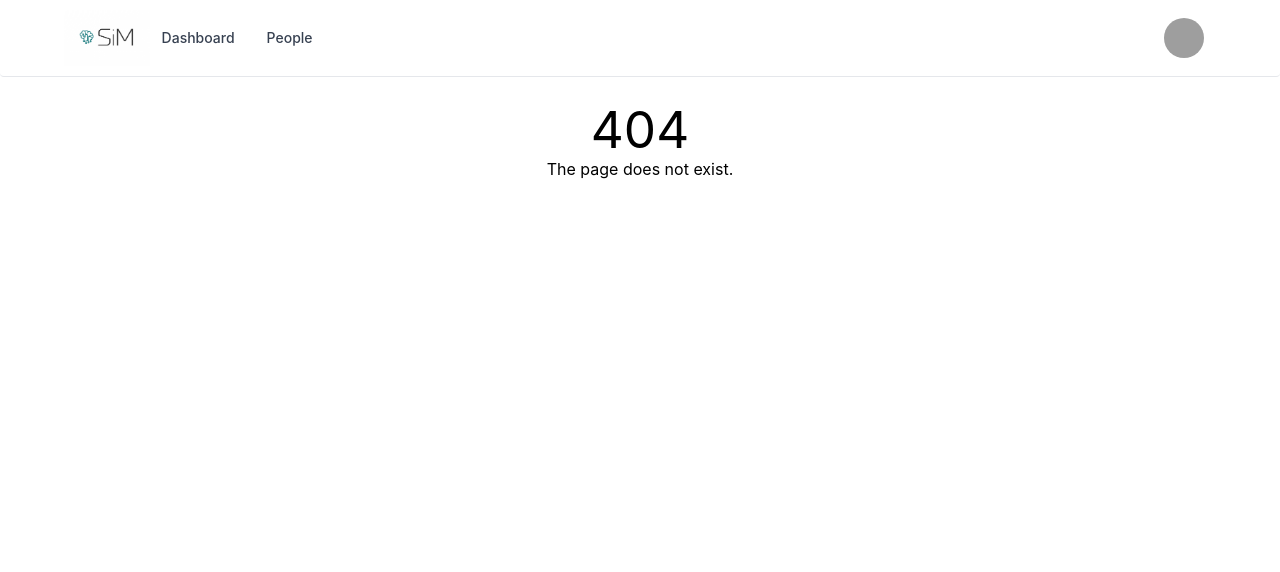
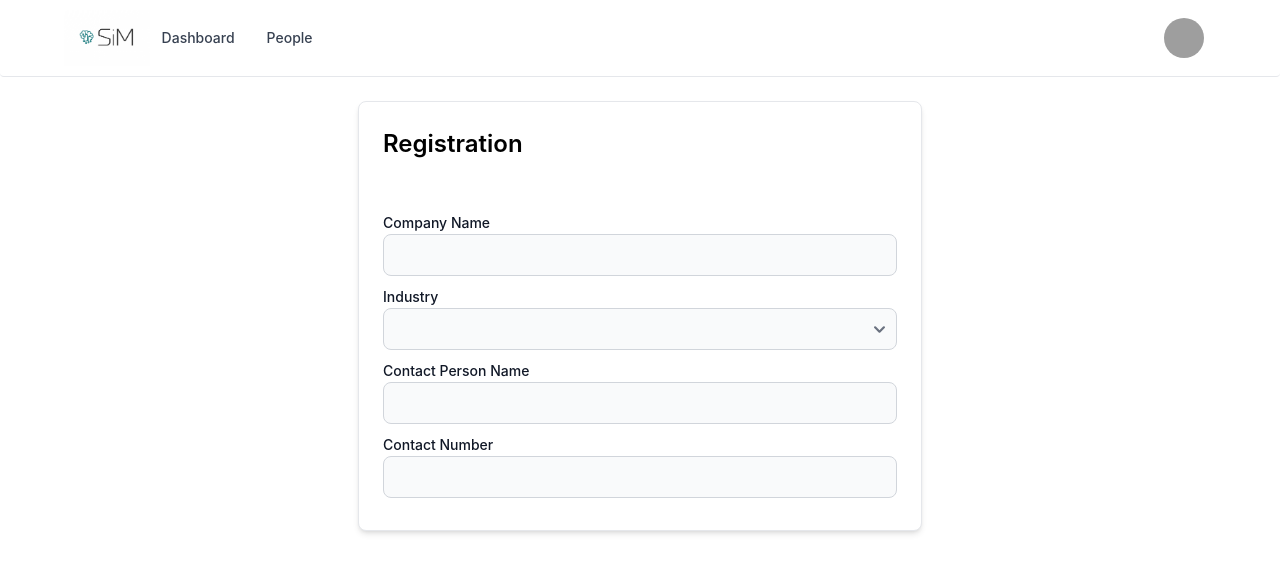
Before and after one commit to jasperleeyz/simplymanaged, a React (Vite) app in the folder client/: page /registration in a window 1280 px wide. Before the commit this address had no page. Shown: the top 572 px of the page. Built offline with nearby package versions, Linux system fonts and the light colour scheme; grey boxes are pictures that could not be loaded.

Commit message:
Changes: - added registration form - updated header to display only logo for not authorised person

```diff
--- /dev/null
+++ b/client/src/modules/registration/index.tsx
@@ -0,0 +1,12 @@
+import { Route, Routes } from "react-router-dom";
+import RegistrationForm from "./registration-form";
+
+const RegistrationRoutes = () => {
+    return (
+        <Routes>
+            <Route path="/" element={<RegistrationForm />} />
+        </Routes>
+    );
+}
+
+export default RegistrationRoutes;
--- /dev/null
+++ b/client/src/modules/registration/registration-form.tsx
@@ -0,0 +1,129 @@
+import * as Yup from "yup";
+import { Formik } from "formik";
+import LabeledInputText from "../../shared/layout/form/labeled-text-input";
+import { Card, Label, Select, TextInput } from "flowbite-react";
+import { isNumber } from "../../configs/utils";
+
+const RegistrationSchema = Yup.object().shape({
+  companyName: Yup.string().required("Required"),
+  industry: Yup.string().required("Required"),
+  contactPersonName: Yup.string().required("Required"),
+  email: Yup.string().email("Invalid email address").required("Required"),
+  contactNumber: Yup.string().matches(
+    /^\d{8}$/,
+    "Must be a number"
+  ).required("Required"),
+  address: Yup.string().required("Required"),
+  city: Yup.string().required("Required"),
+  state: Yup.string().required("Required"),
+  zipCode: Yup.string().required("Required"),
+});
+
+const RegistrationForm = () => {
+  return (
+    <div className="md:w-1/2 mx-auto">
+      <Card>
+        <p className="header">Registration</p>
+        <Formik
+          initialValues={{
+            companyName: "",
+            industry: "",
+            contactPersonName: "",
+            email: "",
+            contactNumber: "",
+            address: "",
+            city: "",
+            state: "",
+            zipCode: "",
+          }}
+          onSubmit={(values, { setSubmitting }) => {}}
+          validationSchema={RegistrationSchema}
+        >
+          {(props) => (
+            <form onSubmit={props.handleSubmit}>
+              <LabeledInputText
+                id="company-name"
+                name="companyName"
+                labelValue="Company Name"
+                value={props.values.companyName}
+                onChange={props.handleChange}
+                onBlur={props.handleBlur}
+                color={
+                  props.errors.companyName && props.touched.companyName
+                    ? "failure"
+                    : "gray"
+                }
+                helperText={
+                  props.errors.companyName && props.touched.companyName ? (
+                    <>{props.errors.companyName}</>
+                  ) : null
+                }
+              />
+              <div className="mb-2">
+                <Label htmlFor="industry">Industry</Label>
+                <Select
+                    id="industry"
+                    name="industry"
+                    value={props.values.industry}
+                    onChange={props.handleChange}
+                    onBlur={props.handleBlur}
+                    color={
+                        props.errors.industry && props.touched.industry
+                            ? "failure"
+                            : "gray"
+                    }
+                    helperText={
+                        props.errors.industry && props.touched.industry ? (
+                            <>{props.errors.industry}</>
+                        ) : null
+                    }
+                >
+                    <option value=""></option>
+                    {/* get list of possible values and loop to create option */}
+                </Select>
+              </div>
+                <LabeledInputText
+                    id="contact-person-name"
+                    name="contactPersonName"
+                    labelValue="Contact Person Name"
+                    value={props.values.contactPersonName}
+                    onChange={props.handleChange}
+                    onBlur={props.handleBlur}
+                    color={
+                        props.errors.contactPersonName && props.touched.contactPersonName
+                            ? "failure"
+                            : "gray"
+                    }
+                    helperText={
+                        props.errors.contactPersonName && props.touched.contactPersonName ? (
+                            <>{props.errors.contactPersonName}</>
+                        ) : null
+                    }
+                />
+                <LabeledInputText
+                    id="contact-number"
+                    name="contactNumber"
+                    labelValue="Contact Number"
+                    value={props.values.contactNumber}
+                    onChange={props.handleChange}
+                    onBlur={props.handleBlur}
+                    color={
+                        props.errors.contactNumber && props.touched.contactNumber
+                            ? "failure"
+                            : "gray"
+                    }
+                    helperText={
+                        props.errors.contactNumber && props.touched.contactNumber ? (
+                            <>{props.errors.contactNumber}</>
+                        ) : null
+                    }
+                />
+            </form>
+          )}
+        </Formik>
+      </Card>
+    </div>
+  );
+};
+
+export default RegistrationForm;
--- a/client/src/routes.tsx
+++ b/client/src/routes.tsx
@@ -10,6 +10,7 @@ import SysAdminRoutes from "./modules/sysadmin";
 import { PATHS, ROLES } from "./configs/constants";
 import PrivateRoute from "./shared/auth/private-route";
 import Login from "./shared/auth/login";
+import RegistrationRoutes from "./modules/registration";
 
 const AppRoutes = () => {
 
@@ -17,6 +18,7 @@ const AppRoutes = () => {
     <div className="md:mx-auto max-w-6xl my-6" style={{ minHeight: "600px" }}>
       <div className="mx-3">
         <ErrorBoundaryRoutes>
+          <Route path="/registration/*" element={<RegistrationRoutes />} />
           <Route path="/login" element={<Login />} />
           <Route index element={<Home />} />
           <Route
--- a/client/src/shared/auth/login.tsx
+++ b/client/src/shared/auth/login.tsx
@@ -23,7 +23,7 @@ const Login = () => {
   }, []);
 
   return (
-    <div className="w-1/2 mx-auto">
+    <div className="md:w-1/2 mx-auto">
       <Card>
         <Formik
           initialValues={{ email: "", password: "" }}
@@ -38,6 +38,7 @@ const Login = () => {
                 labelValue="Email"
                 value={props.values.email}
                 onChange={props.handleChange}
+                onBlur={props.handleBlur}
                 color={
                   props.errors.email && props.touched.email ? "failure" : "gray"
                 }
@@ -54,6 +55,7 @@ const Login = () => {
                 labelValue="Password"
                 value={props.values.password}
                 onChange={props.handleChange}
+                onBlur={props.handleBlur}
                 color={
                   props.errors.password && props.touched.password
                     ? "failure"
--- a/client/src/shared/layout/header/header.tsx
+++ b/client/src/shared/layout/header/header.tsx
@@ -19,9 +19,9 @@ const customHeaderTheme: CustomFlowbiteTheme = {
     root: {
       inner: {
         base: "mx-auto flex flex-wrap items-center justify-between max-w-6xl",
-        }
       },
-    collapse:{
+    },
+    collapse: {
       base: "w-full me-auto md:block md:w-auto",
     },
     link: {
@@ -39,12 +39,14 @@ const Header = () => {
   return (
     <Flowbite theme={{ theme: customHeaderTheme }}>
       <Navbar fluid rounded className="border-b">
-        <Navbar.Brand href="/">
+        <Navbar.Brand href={globalState?.isAuthenticated ? "/" : "/login"}>
           <img alt="SiM Logo" className="mr-3 h-12 sm:h-14" src="/logo.png" />
           {/* <span className="self-center whitespace-nowrap text-xl font-semibold dark:text-white">
           SimplyManaged
         </span> */}
         </Navbar.Brand>
+        {globalState?.isAuthenticated && (
+          <>
             <div className="flex md:order-2">
               <Dropdown
                 inline
@@ -59,12 +61,20 @@ const Header = () => {
                 }
               >
                 <Dropdown.Header>
-              <span className="block text-sm">{capitalizeString(globalState?.user?.name)}</span>
+                  <span className="block text-sm">
+                    {capitalizeString(globalState?.user?.name)}
+                  </span>
                   <span className="block truncate text-sm font-medium">
                     {globalState?.user?.email.toLowerCase()}
                   </span>
                 </Dropdown.Header>
-            <Dropdown.Item className="font-normal" as={Link} to={`/${PATHS.MY_PROFILE}`}>My profile</Dropdown.Item>
+                <Dropdown.Item
+                  className="font-normal"
+                  as={Link}
+                  to={`/${PATHS.MY_PROFILE}`}
+                >
+                  My profile
+                </Dropdown.Item>
                 <Dropdown.Divider />
                 <Dropdown.Item>Sign out</Dropdown.Item>
               </Dropdown>
@@ -74,8 +84,10 @@ const Header = () => {
               <Navbar.Link active={location.pathname === "/"} to="/" as={Link}>
                 <p>Dashboard</p>
               </Navbar.Link>
+
               {/*SYSADMIN HEADER*/}
-          {globalState?.user?.role == ROLES.SYSADMIN && (<Navbar.Link
+              {globalState?.user?.role == ROLES.SYSADMIN && (
+                <Navbar.Link
                   active={location.pathname.startsWith("/" + PATHS.EMPLOYEES)}
                   to={`/${PATHS.EMPLOYEES}`}
                   as={Link}
@@ -83,8 +95,10 @@ const Header = () => {
                   People
                 </Navbar.Link>
               )}
+
               {/*SCHEDULER HEADER*/}
-          {globalState?.user?.role == ROLES.SCHEDULER && (<Navbar.Link
+              {globalState?.user?.role == ROLES.SCHEDULER && (
+                <Navbar.Link
                   active={location.pathname.startsWith("/" + PATHS.SCHEDULE)}
                   to={`/${PATHS.SCHEDULE}`}
                   as={Link}
@@ -92,14 +106,9 @@ const Header = () => {
                   Schedule
                 </Navbar.Link>
               )}
-          {/* <Navbar.Link
-            active={location.pathname.startsWith("/people")}
-            to="/people"
-            as={Link}
-          >
-            People
-          </Navbar.Link> */}
-          {globalState?.user?.role == ROLES.SCHEDULER && (<Navbar.Link
+
+              {globalState?.user?.role == ROLES.SCHEDULER && (
+                <Navbar.Link
                   active={location.pathname.startsWith("/" + PATHS.REQUESTS)}
                   to={`/${PATHS.REQUESTS}`}
                   as={Link}
@@ -107,15 +116,10 @@ const Header = () => {
                   Requests
                 </Navbar.Link>
               )}
-          {/* <Navbar.Link
-            active={location.pathname.startsWith("/reports")}
-            to="/reports"
-            as={Link}
-          >
-            Reports
-          </Navbar.Link> */}
+
               {/*EMPLOYEE*/}
-          {globalState?.user?.role == ROLES.EMPLOYEE && (<Navbar.Link
+              {globalState?.user?.role == ROLES.EMPLOYEE && (
+                <Navbar.Link
                   active={location.pathname.startsWith("/" + PATHS.SCHEDULE)}
                   to={`/${PATHS.SCHEDULE}`}
                   as={Link}
@@ -123,7 +127,8 @@ const Header = () => {
                   Schedule
                 </Navbar.Link>
               )}
-          {globalState?.user?.role == ROLES.EMPLOYEE && (<Navbar.Link
+              {globalState?.user?.role == ROLES.EMPLOYEE && (
+                <Navbar.Link
                   active={location.pathname.startsWith("/" + PATHS.REQUESTS)}
                   to={`/${PATHS.REQUESTS}`}
                   as={Link}
@@ -132,6 +137,8 @@ const Header = () => {
                 </Navbar.Link>
               )}
             </Navbar.Collapse>
+          </>
+        )}
       </Navbar>
     </Flowbite>
   );
```
Lines whose indentation alone changed are shown as unchanged.
